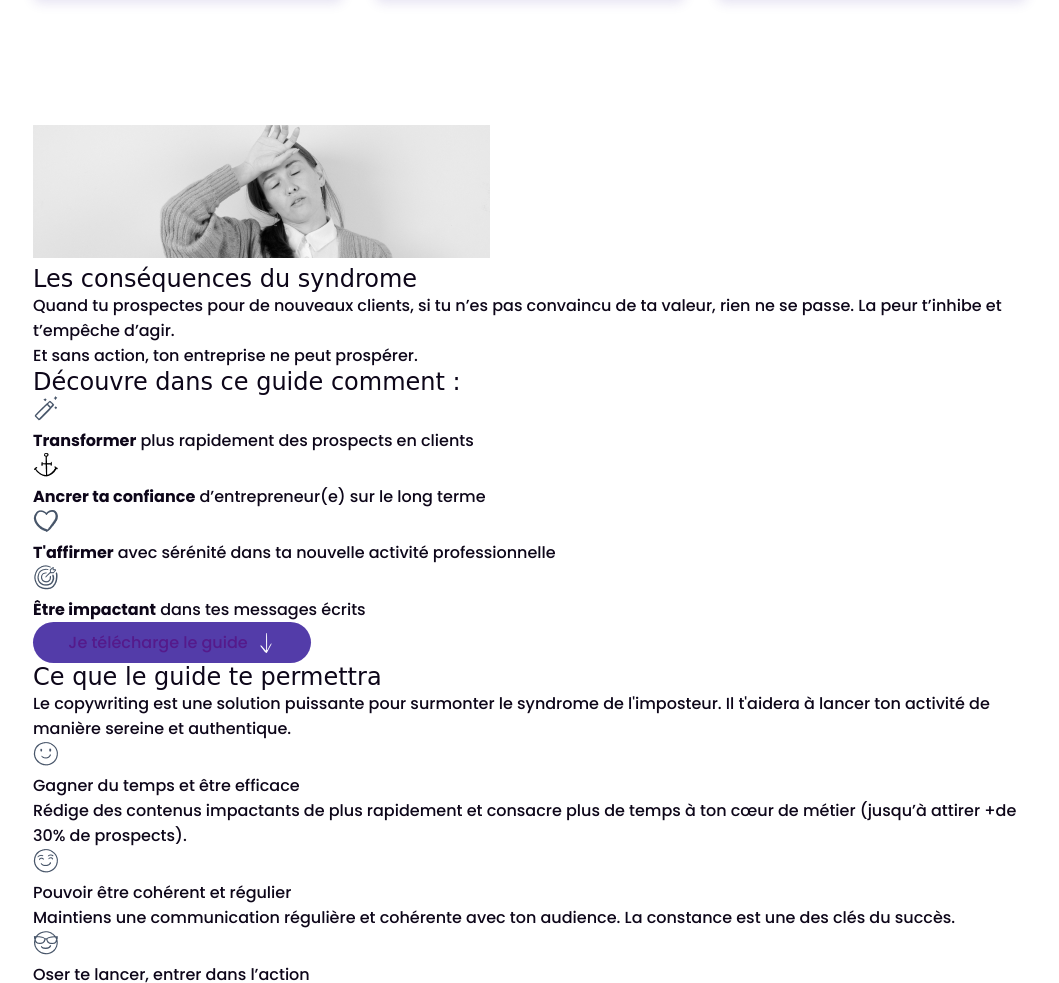
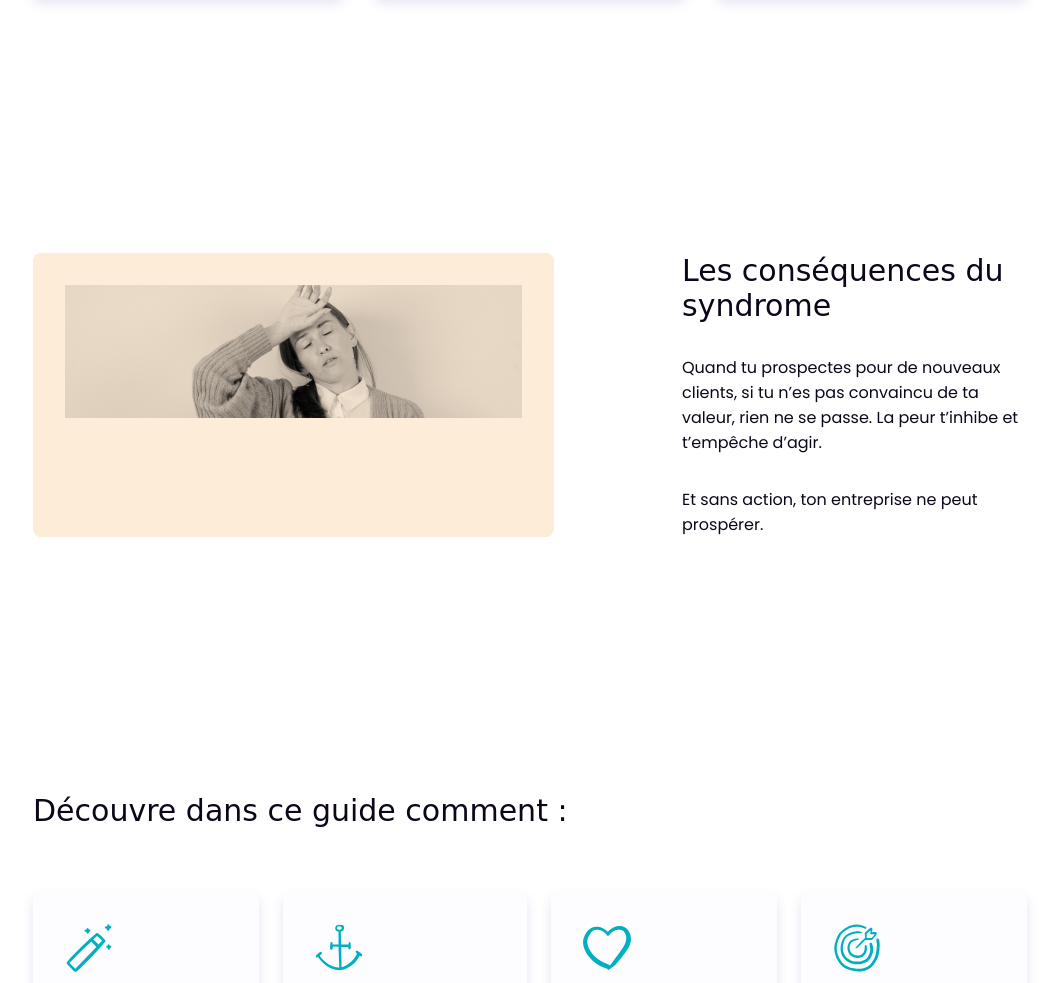
Before and after one commit to tomfrx12/Maquette-int-gration-html-css, a plain HTML site: page index.html in a window 1280 px wide. Shown: the part 2168-3151 px from the top of the page, without its empty margins (110-1169 px from the left). Drawn offline with Linux system fonts and the light colour scheme; a web font is replaced by a local one.

Commit message:
maj 11/09

```diff
--- a/index.html
+++ b/index.html
@@ -96,21 +96,21 @@
                 <div class="frame94">
                     <div class="card_1">
                         <div class="in_card_1">
-                            <img src="img/Icon/worried-emoji.png" alt="worried emojis icon"/>
+                            <img src="img/svg/worried-emoji.svg" alt="worried emojis icon"/>
                             <p>Minimisation de ton impact</p>
                         </div>
                         <p>As-tu tendance à dire que tes succès sont dus à la force du collectif ou à minimiser tes efforts ?</p>
                     </div>
                     <div class="card_1">
                         <div class="in_card_1">
-                            <img src="img/Icon/worried-emoji.png" alt="worried emojis icon"/>
+                            <img src="img/svg/worried-emoji.svg" alt="worried emojis icon"/>
                             <p>Sentiment d'illégitimité</p>
                         </div>
                         <p>As-tu déjà renoncé à des projets par peur de ne pas être à la hauteur ou hésité à annoncer ton tarif à tes clients ?</p>
                     </div>
                     <div class="card_1">
                         <div class="in_card_1">
-                            <img src="img/Icon/worried-emoji.png" alt="worried emojis icon"/>
+                            <img src="img/svg/worried-emoji.svg" alt="worried emojis icon"/>
                             <p>Peur de te mettre en avant</p>
                         </div>
                         <p>Crains-tu de te montrer sur les réseaux sociaux ou de proclamer ton nouveau positionnement professionnel ?</p>
@@ -119,8 +119,9 @@
             </div>
         </section>
         <section class="consequence">
+            <div class="frame109">
                 <div class="frame101">
-                <div class="frame174">
+                    <div class="frame175">
                         <img src="img/young-woman-keeping-hand-forehead-shutting-eyes-blouse-cardigan-looking-fatigued-front-view.jpg" alt="young-woman-keeping-hand-forehead-shutting-eyes-blouse-cardigan-looking-fatigued-front-view"/>
                     </div>
                     <div class="frame123">
@@ -133,36 +134,38 @@
                         </div>
                     </div>
                 </div>
+            </div>
         </section>
         <section class="layout">
             <h2>Découvre dans ce guide comment :</h2>
             <div class="cards_layout">
                 <div class="column_layout">
                     <div class="title_layout">
-                        <img src="img/Icon/magic-wand.png" alt=""/>
+                        <img src="img/svg/magic-wand.svg" alt=""/>
                         <p><strong>Transformer</strong> plus rapidement des prospects en clients</p>
                     </div>
                 </div>
                 <div class="column_layout">
                     <div class="title_layout">
-                        <img src="img/Icon/anchor.png" alt=""/>
+                        <img src="img/svg/anchor.svg" alt=""/>
                         <p><strong>Ancrer ta confiance</strong> d’entrepreneur(e) sur le long terme</p>
                     </div>
                 </div>
                 <div class="column_layout">
                     <div class="title_layout">
-                        <img src="img/Icon/heart.png" alt=""/>
+                        <img src="img/svg/heart.svg" alt=""/>
                         <p><strong>T'affirmer</strong> avec sérénité dans ta nouvelle activité professionnelle</p>
                     </div>
                 </div>
                 <div class="column_layout">
                     <div class="title_layout">
-                        <img src="img/Icon/target.png" alt=""/>
+                        <img src="img/svg/target.svg" alt=""/>
                         <p><strong>Être impactant</strong> dans tes messages écrits</p>
                     </div>
                 </div>
             </div>
-            <a href="" class="cta_btn">Je télécharge le guide
+            <a href="#" class="cta_btn">
+                <p>Je télécharge le guide</p>
                 <img src="/img/svg/down_arrow.svg" alt="Icon down arrow"/>
             </a>
         </section>
--- a/styles.css
+++ b/styles.css
@@ -323,3 +323,97 @@ h1 {
     font-weight: 400;
     font-size: 16px;
 }
+
+.consequence {
+    display: flex;
+    gap: 64px;
+    padding: 128px 0px;
+}
+
+.frame109 {
+    display: flex;
+    flex-direction: column;
+    gap: 96px;
+}
+
+.frame101 {
+    display: flex;
+    gap: 128px;
+}
+
+.frame175 {
+    display: flex;
+    flex-direction: column;
+    border-radius: 8px;
+    padding: 32px;
+    gap: 8px;
+    background-color: var(--tertiaire);
+}
+
+.frame175 img {
+    mix-blend-mode: multiply;
+}
+
+.frame123 {
+    display: flex;
+    flex-direction: column;
+    gap: 32px;
+}
+
+.frame123 h2 {
+    font-weight: 400;
+    font-size: 30px;
+}
+
+.frame134, .frame135 {
+    display: flex;
+    flex-direction: column;
+    gap: 32px;
+}
+
+.frame134 p, .frame135 p {
+    font-weight: 400;
+    font-size: 16px;
+}
+
+.layout h2 {
+    display: flex;
+    padding-top: 128px;
+    padding-bottom: 32px;
+    gap: 64px;
+    font-weight: 400;
+    font-size: 30px;
+}
+
+.cards_layout {
+    display: flex;
+    gap: 24px;
+    padding: 32px 0px;
+}
+
+.column_layout {
+    display: flex;
+    flex-direction: column;
+    border-radius: 8px;
+    padding: 32px;
+    gap: 32px;
+    background-color: var(--white);
+    box-shadow: 0px 6px 12px rgba(83, 60, 169, 0.15);
+    width: 274px;
+}
+
+.title_layout {
+    display: flex;
+    flex-direction: column;
+    gap: 32px;
+}
+
+.title_layout img {
+    width: 48px;
+    height: 48px;
+}
+
+.title_layout p {
+    font-weight: 400;
+    font-size: 20px;
+}
```
Also changed, not shown: img/svg/anchor.svg (added), img/svg/heart.svg (added), img/svg/magic-wand.svg (added), img/svg/target.svg (added), img/svg/worried-emoji.svg (added). Lines whose indentation alone changed are shown as unchanged.
